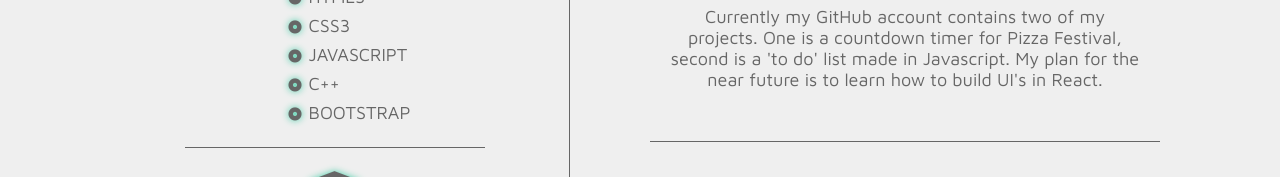
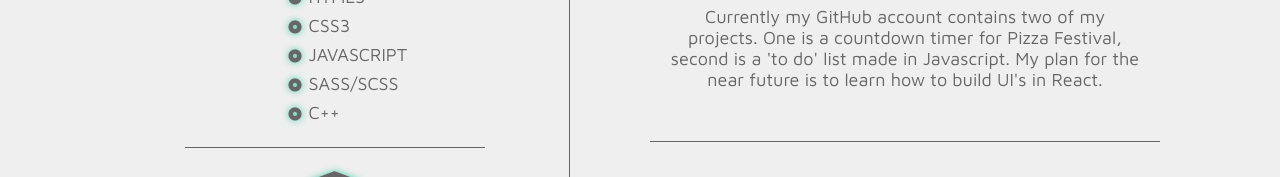
Before and after one commit to bartoszlokaj/CV, a plain HTML site: page index.html in a window 1280 px wide. Shown: the part 602-779 px from the top of the page. Drawn offline with Linux system fonts and the light colour scheme.

```diff
--- a/index.html
+++ b/index.html
@@ -79,16 +79,16 @@
                 JAVASCRIPT
               </li>
               <li>
+                <span class="circle graph">
+                  <i class="fas fa-dot-circle fa-xs fa-fw"></i>
+                </span>
+                   SASS/SCSS
+              </li>
+              <li>
                   <span class="circle graph">
                     <i class="fas fa-dot-circle fa-xs fa-fw"></i>
                   </span>
                   C++
-              </li>
-              <li>
-                <span class="circle graph">
-                  <i class="fas fa-dot-circle fa-xs fa-fw"></i>
-                </span>
-                    BOOTSTRAP
               </li>
             </ul>
           </div>
--- a/style.css
+++ b/style.css
@@ -2,7 +2,6 @@
   margin: 0;
   padding: 0;
   box-sizing: border-box;
-
 }
 
 body {
```
